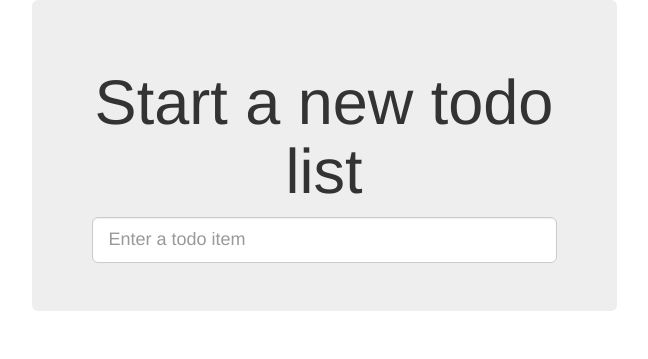
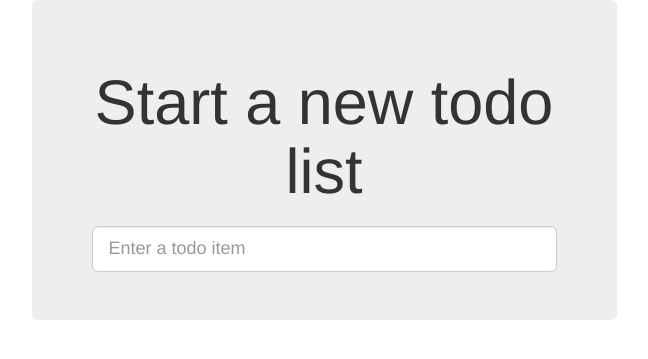
Before and after one commit to aarneharju/python-tdd-book, a Django app: page / in a window 1280 px wide. Shown: the top 359 px of the page, without its empty margins (316-964 px from the left). Run offline with Django 3.2, Linux system fonts and the light colour scheme; some libraries are stand-ins or nearby versions.

Commit message:
Added some custom (non-bootstrap) styling too.

```diff
--- /dev/null
+++ b/lists/static/base.css
@@ -0,0 +1,3 @@
+#id_new_item {
+    margin-top: 2ex;
+}
--- a/lists/templates/base.html
+++ b/lists/templates/base.html
@@ -7,6 +7,7 @@
     <meta name="viewport" content="width=device-width, initial-scale=1">
     <title>Todo lists</title>
     <link href="/static/bootstrap/css/bootstrap.min.css" rel="stylesheet">
+    <link href="/static/base.css" rel="stylesheet">
 </head>
 
 <body>
```
